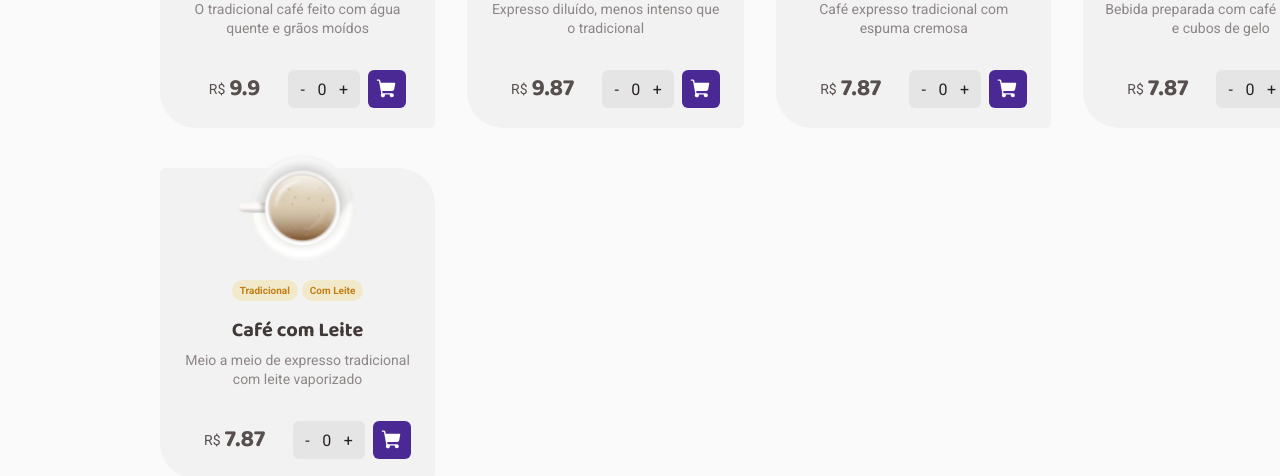
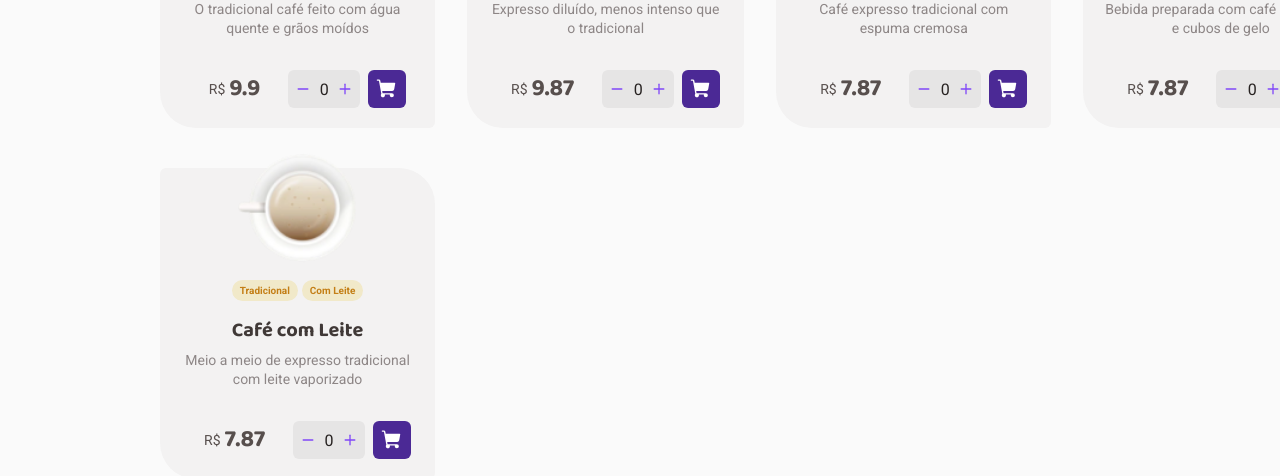
Before and after one commit to Lucasplpx/coffe-delivery, a React (Vite) app: page / in a window 1280 px wide. Shown: the part 980-1456 px from the top of the page. Built offline with nearby package versions, Linux system fonts and the light colour scheme.

Commit message:
ajuste component counter

```diff
--- a/src/components/Card/index.tsx
+++ b/src/components/Card/index.tsx
@@ -1,8 +1,8 @@
 import { ShoppingCart } from 'phosphor-react';
+import { Counter } from '../Counter';
 import {
   ActionBuy,
   CardContainer,
-  Counter,
   IconContainer,
   Tag,
   TagWrapper,
@@ -26,7 +26,6 @@ export function Card({
   price,
   quantity,
 }: CardProps) {
-  const icon = 'cubano';
   return (
     <CardContainer>
       <img src={`./img/${iconCoffe}.png`} alt='' />
@@ -43,11 +42,9 @@ export function Card({
         <p>
           <span>R$</span> {price}
         </p>
-        <Counter>
-          <span>-</span>
-          <span>{quantity}</span>
-          <span>+</span>
-        </Counter>
+
+        <Counter size={2.375}>{quantity}</Counter>
+
         <IconContainer>
           <ShoppingCart size={22} color='white' weight='fill' />
         </IconContainer>
--- a/src/components/Card/styles.ts
+++ b/src/components/Card/styles.ts
@@ -96,7 +96,7 @@ export const Counter = styled.div`
   background: ${({ theme }) => theme['base-button']};
 `;
 
-export const IconContainer = styled.div`
+export const IconContainer = styled.button`
   display: flex;
   justify-content: center;
   align-items: center;
@@ -105,9 +105,17 @@ export const IconContainer = styled.div`
   height: 2.375rem;
 
   padding: 8px;
+
+  border: 0;
   border-radius: 6px;
 
   background: ${({ theme }) => theme['purple-dark']};
+
+  cursor: pointer;
+
+  &:hover {
+    background: ${({ theme }) => theme['purple']};
+  }
 `;
 
 export const TagWrapper = styled.div`
--- a/src/components/Counter/index.tsx
+++ b/src/components/Counter/index.tsx
@@ -6,11 +6,17 @@ interface CounterProps {
   children: ReactNode;
   onClickMinus?: () => void;
   onClickPlus?: () => void;
+  size?: number;
 }
 
-export function Counter({ onClickMinus, onClickPlus, children }: CounterProps) {
+export function Counter({
+  onClickMinus,
+  onClickPlus,
+  size,
+  children,
+}: CounterProps) {
   return (
-    <CounterContainer>
+    <CounterContainer size={size}>
       <ButtonWrapper onClick={onClickMinus}>
         <Minus size={14} weight='bold' />
       </ButtonWrapper>
--- a/src/components/Counter/styles.ts
+++ b/src/components/Counter/styles.ts
@@ -1,15 +1,19 @@
 import styled from 'styled-components';
 
-export const CounterContainer = styled.div`
+interface CounterContainerProps {
+  size?: number;
+}
+
+export const CounterContainer = styled.div<CounterContainerProps>`
   padding: 8px;
   display: flex;
   justify-content: space-between;
   align-items: center;
 
-  width: 100%;
+  width: 72px;
   max-width: 4.5rem;
 
-  height: 2rem;
+  height: ${({ size }) => (size ? size : 2)}rem;
   border-radius: 6px;
 
   background: ${({ theme }) => theme['base-button']};
```
